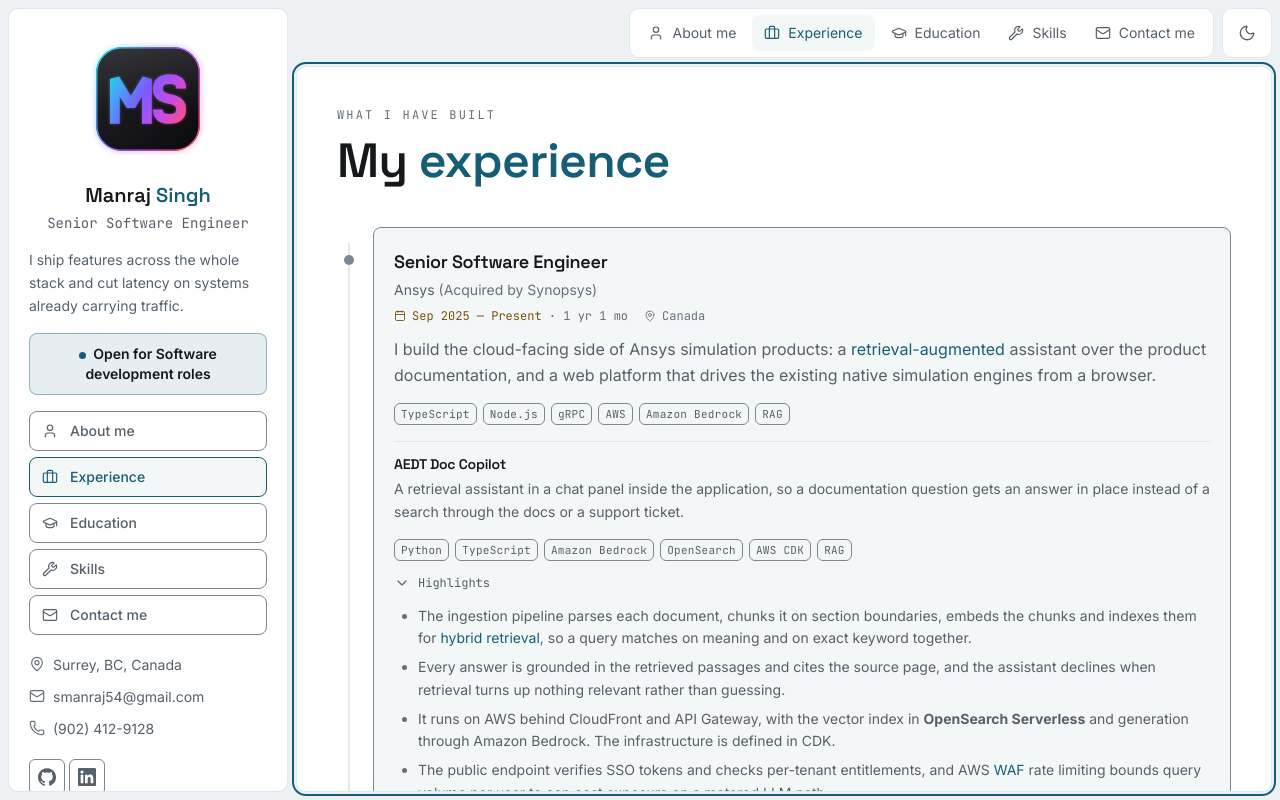
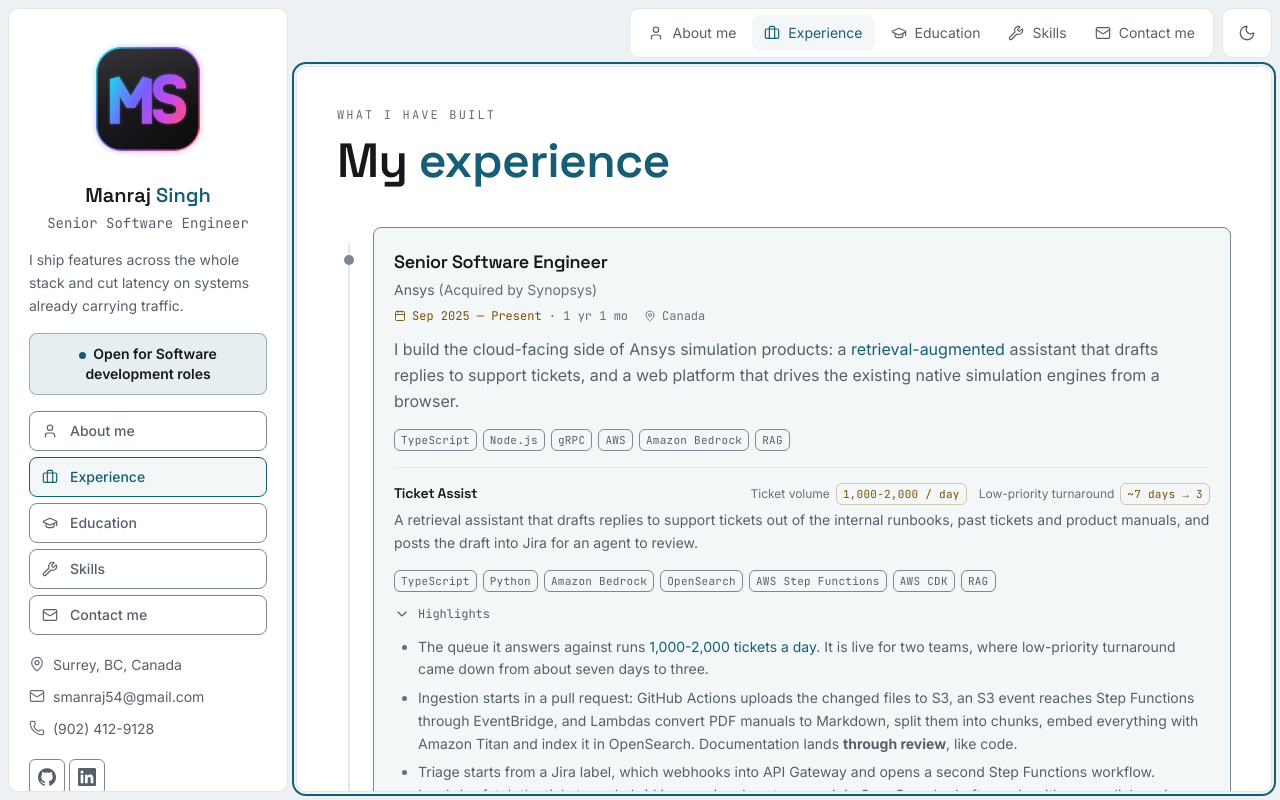
Before and after one commit to smanraj54/portfolio, a React (Vite) app in the folder web/: page /experience in a window 1280 px wide. Built offline with nearby package versions, Linux system fonts and the light colour scheme.

Commit message:
Added points to experience

```diff
--- a/web/src/content/about.ts
+++ b/web/src/content/about.ts
@@ -39,7 +39,7 @@
     // would be the same words twice.
     portrait: profile.photo,
     body: [
-      "I'm a senior software engineer working on backend and distributed systems. That has been the through-line since 2019: services that carry production traffic, and the API and data decisions that decide whether they hold up under it. I'm at {{Ansys}} now, acquired by Synopsys, where I build a retrieval-augmented generation assistant over the product documentation. I also work on a web platform that lets a browser drive simulation engines that used to run only as a Windows desktop tool.",
+      "I'm a senior software engineer working on backend and distributed systems. That has been the through-line since 2019: services that carry production traffic, and the API and data decisions that decide whether they hold up under it. I'm at {{Ansys}} now, acquired by Synopsys, where I build a retrieval-augmented assistant that drafts replies to support tickets from the internal runbooks and product manuals. I also work on a web platform that lets a browser drive simulation engines that used to run only as a Windows desktop tool.",
       "Before that I spent three and a half years at Amazon, on Seller Central, mostly on read paths under load. Global Search was a cross-region catalog lookup serving {{~9000 TPS}}, checking the caller's own catalog and a US fallback in parallel. I added the legality check for a fallback result at the layer that merges them, because that is the only place that knows both where a result came from and who asked for it. Keyword search I inherited at ~5s P99, and the fix was structural rather than clever: stop resolving per-seller eligibility for every result and resolve it on selection instead.",
       "What I want is to own a service {{end to end}}, from API design through deployment. Several of the systems I've built have an entitlement or compliance boundary in them, and I've learned to enforce those at the API rather than in UI logic, because the API is the only place the guarantee actually holds. I would rather make something already in production faster than start it over.",
     ],
--- a/web/src/content/experience.ts
+++ b/web/src/content/experience.ts
@@ -29,30 +29,33 @@
     location: 'Canada',
     dates: { start: { year: 2025, month: 9 }, end: null },
     summary:
-      'I build the cloud-facing side of Ansys simulation products: a {{retrieval-augmented}} assistant over the product documentation, and a web platform that drives the existing native simulation engines from a browser.',
+      'I build the cloud-facing side of Ansys simulation products: a {{retrieval-augmented}} assistant that drafts replies to support tickets, and a web platform that drives the existing native simulation engines from a browser.',
     tags: ['TypeScript', 'Node.js', 'gRPC', 'AWS', 'Amazon Bedrock', 'RAG'],
     projects: [
       {
-        id: 'aedt-doc-copilot',
-        name: 'AEDT Doc Copilot',
+        id: 'ticket-assist',
+        name: 'Ticket Assist',
         framing:
-          'A retrieval assistant in a chat panel inside the application, so a documentation question gets an answer in place instead of a search through the docs or a support ticket.',
+          'A retrieval assistant that drafts replies to support tickets out of the internal runbooks, past tickets and product manuals, and posts the draft into Jira for an agent to review.',
         tags: [
+          'TypeScript',
           'Python',
-          'TypeScript',
           'Amazon Bedrock',
           'OpenSearch',
+          'AWS Step Functions',
           'AWS CDK',
           'RAG',
         ],
         bullets: [
-          'The ingestion pipeline parses each document, chunks it on section boundaries, embeds the chunks and indexes them for {{hybrid retrieval}}, so a query matches on meaning and on exact keyword together.',
-          'Every answer is grounded in the retrieved passages and cites the source page, and the assistant declines when retrieval turns up nothing relevant rather than guessing.',
-          'It runs on AWS behind CloudFront and API Gateway, with the vector index in [[OpenSearch Serverless]] and generation through Amazon Bedrock. The infrastructure is defined in CDK.',
-          'The public endpoint verifies SSO tokens and checks per-tenant entitlements, and AWS {{WAF}} rate limiting bounds query volume per user to cap cost exposure on a metered LLM path.',
+          'The queue it answers against runs {{1,000-2,000 tickets a day}}. It is live for two teams, where low-priority turnaround came down from about seven days to three.',
+          'Ingestion starts in a pull request: GitHub Actions uploads the changed files to S3, an S3 event reaches Step Functions through EventBridge, and Lambdas convert PDF manuals to Markdown, split them into chunks, embed everything with Amazon Titan and index it in OpenSearch. Documentation lands [[through review]], like code.',
+          'Triage starts from a Jira label, which webhooks into API Gateway and opens a second Step Functions workflow. Lambdas fetch the ticket, run {{hybrid keyword and vector search}} in OpenSearch, draft a reply with source links using Claude on Amazon Bedrock, and post it as an internal Jira comment rather than a customer-facing reply — a wrong answer costs an agent a moment instead of reaching the customer.',
+          'DynamoDB records the tickets already handled, so one is never answered twice. Retrieval quality is measured with [[Recall@5 and Recall@10]], and the whole stack is defined in AWS CDK.',
         ],
-        // No `metrics`: the résumé states none for this project, and a made-up
-        // number here would be the least defensible thing on the page.
+        metrics: [
+          { label: 'Ticket volume', value: '1,000-2,000 / day' },
+          { label: 'Low-priority turnaround', value: '~7 days → 3' },
+        ],
       },
       {
         id: 'concept-si',
@@ -92,9 +95,36 @@
       end: { year: 2025, month: 9 },
     },
     summary:
-      'I worked on Seller Central listing creation and product search, the two paths a seller uses to find a product and get a listing live. Most of the work was pulling latency and throughput ceilings off services that were already in production.',
+      'I worked on Seller Central listing creation, product search and brand selection gaps — the paths a seller uses to find a product and get a listing live. Most of the work was pulling latency and throughput ceilings off services that were already in production.',
     tags: ['Java', 'Spring Boot', 'DynamoDB', 'React', 'TypeScript', 'AWS'],
     projects: [
+      {
+        id: 'explore-brand-selection',
+        name: 'Explore Brand Selection',
+        framing:
+          "A Seller Central and Vendor Central tool that finds a brand's products missing from Amazon, or listed there only by other sellers, and prefills the listings so the brand fills in just what is actually missing.",
+        tags: [
+          'TypeScript',
+          'Java',
+          'React',
+          'GraphQL',
+          'DynamoDB',
+          'Amazon Kinesis',
+          'AWS CDK',
+        ],
+        bullets: [
+          'It is live in {{8 marketplaces}} across NA, EU and FE. The brand adds only the missing details, price and inventory; the rest of the listing arrives prefilled.',
+          'Daily SQL batch jobs join the selection gaps against offer, catalog, feedback and demand data, keep the top {{1,000 gaps}} per brand, and stream about 17M US records a day through Kinesis and Lambda into DynamoDB.',
+          'Throttled DynamoDB batch writes were being dropped after two retries. An SQS dead-letter queue drained by a rate-limited retry Lambda now catches them, and the CloudWatch alarm on queue age is sized from a [[17M-record load test]] rather than guessed at.',
+          'A React app calls an AppSync GraphQL API with one Lambda per operation. DynamoDB is keyed by contributor and marketplace, so a brand’s gaps sit in one partition and sorting, filtering and pagination all run server-side.',
+          'Filters cover 30-day units sold, glance views, search impressions and star ratings, and pre-filled bulk spreadsheets for incomplete seller listings launched behind a weblab.',
+        ],
+        metrics: [
+          { label: 'Marketplaces', value: '8' },
+          { label: 'Daily records', value: '~17M' },
+          { label: 'Gaps per brand', value: 'Top 1,000' },
+        ],
+      },
       {
         id: 'keyword-search',
         name: 'Keyword Search Redesign',
```
Also changed, not shown: 1 other file (tests, documents, lock files or other folders).
